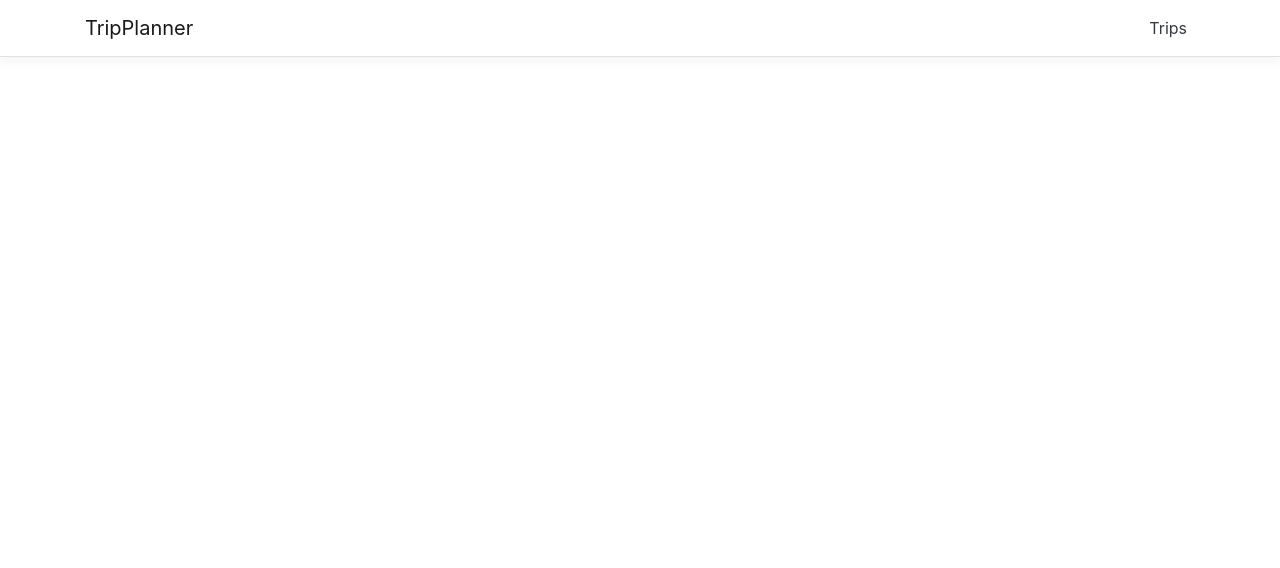
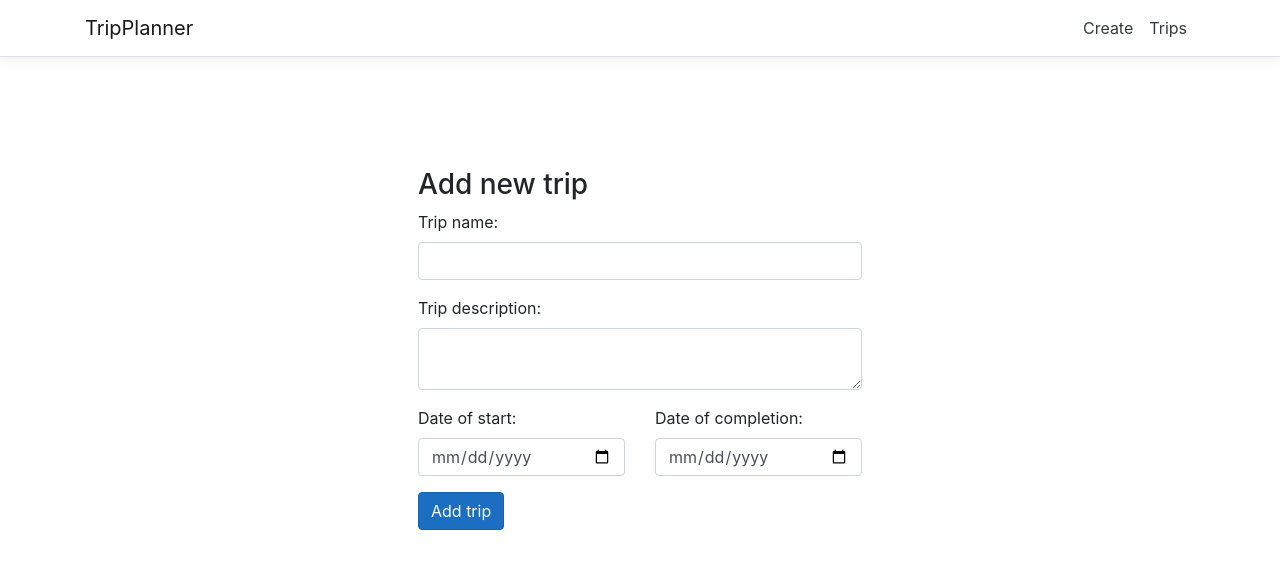
Before and after one commit to parisajabbari/Trips, a React (Create React App) app in the folder TripPlanner/ClientApp/: page /create in a window 1280 px wide. Shown: the top 568 px of the page. Built offline with nearby package versions, Linux system fonts and the light colour scheme.

Commit message:
Addtrip functionallity
this has an issue still cannot add to the trips list. needs some investigation

```diff
--- a/TripPlanner/ClientApp/src/App.js
+++ b/TripPlanner/ClientApp/src/App.js
@@ -2,11 +2,11 @@
 import { Route } from 'react-router';
 import { Layout } from './components/Layout';
 import { Home } from './components/Home';
-import { FetchData } from './components/FetchData';
-import { Counter } from './components/Counter';
+
 
 import './custom.css'
 import { Trips } from './components/Trip/Trips';
+import { Create } from './components/Trip/Create';
 
 export default class App extends Component {
   static displayName = App.name;
@@ -15,9 +15,8 @@
     return (
       <Layout>
         <Route exact path='/' component={Home} />
-        <Route path='/counter' component={Counter} />
-        <Route path='/fetch-data' component={FetchData} />
         <Route path='/trips' component={Trips} />
+        <Route path='/create' component={Create} />
       </Layout>
     );
   }
--- a/TripPlanner/ClientApp/src/components/NavMenu.js
+++ b/TripPlanner/ClientApp/src/components/NavMenu.js
@@ -30,6 +30,9 @@
             <NavbarToggler onClick={this.toggleNavbar} className="mr-2" />
             <Collapse className="d-sm-inline-flex flex-sm-row-reverse" isOpen={!this.state.collapsed} navbar>
               <ul className="navbar-nav flex-grow">
+              <NavItem>
+                  <NavLink tag={Link} className="text-dark" to="/create">Create</NavLink>
+                </NavItem>
                 <NavItem>
                   <NavLink tag={Link} className="text-dark" to="/trips">Trips</NavLink>
                 </NavItem>
--- /dev/null
+++ b/TripPlanner/ClientApp/src/components/Trip/Create.jsx
@@ -0,0 +1,119 @@
+import React, { Component } from 'react';
+import axios from 'axios';
+
+export class Create extends Component{
+    constructor(props){
+        super(props);
+
+        this.onChangeName = this.onChangeName.bind(this);
+        this.onChangeDescription = this.onChangeDescription.bind(this);
+        this.onChangeDateStarted = this.onChangeDateStarted.bind(this);
+        this.onChangeDateCompleted = this.onChangeDateCompleted.bind(this);
+        this.onSubmit = this.onSubmit.bind(this);
+
+        this.state = {
+            name : '',
+            description : '',
+            dateStarted : null,
+            dateCompleted : null
+        }
+    }
+
+    onChangeName(e){
+        this.setState({
+            name : e.target.value
+        });
+    }
+
+    onChangeDescription(e){
+        this.setState({
+            description : e.target.value
+        });
+    }
+
+    onChangeDateStarted(e){
+        this.setState({
+            dateStarted : e.target.value
+        });
+    }
+
+    onChangeDateCompleted(e){
+        this.setState({
+            dateCompleted : e.target.value
+        });
+    }
+
+    onSubmit(e){
+        e.preventDefault();
+        const {history} = this.props
+        let tripObject = {
+            Id: Math.floor(Math.random()*1000),
+            name: this.state.name,
+            description: this.state.description,
+            dateStarted: this.state.dateStarted,
+            dateCompleted: this.state.dateCompleted
+        }
+
+        axios.post("api/Trips/AddTrip", tripObject);/*.then(result => {
+            history.push('/trips');
+        })*/
+    }
+
+    render(){
+        return(
+            <div className="trip-form" >
+                <h3>Add new trip</h3>
+                <form onSubmit={this.onSubmit}>
+                    <div className="form-group">
+                        <label>Trip name:  </label>
+                        <input
+                          type="text"
+                          className="form-control"
+                          value={this.state.name}
+                          onChange={this.onChangeName}
+                         />
+                    </div>
+                    <div className="form-group">
+                        <label>Trip description: </label>
+                        <textarea
+			  type="text"
+                          className="form-control"
+                          value={this.state.description}
+                          onChange={this.onChangeDescription}
+                        />
+                    </div>
+                    <div className="row">
+                        <div className="col col-md-6 col-sm-6 col-xs-12">
+                            <div className="form-group">
+                                <label>Date of start:  </label>
+                                <input
+                                  type="date"
+                                  className="form-control"
+                                  value={this.state.dateStarted}
+                                  onChange={this.onChangeDateStarted}
+                                />
+                            </div>
+                        </div>
+                        <div className="col col-md-6 col-sm-6 col-xs-12">
+                          <div className="form-group">
+                            <label>Date of completion:  </label>
+                            <input
+                                type="date"
+                                className="form-control"
+                                value={this.state.dateCompleted}
+                                onChange={this.onChangeDateCompleted}
+                            />
+                            </div>
+                        </div>
+                    </div>
+
+
+                    <div className="form-group">
+                        <input type="submit" value="Add trip" className="btn btn-primary"/>
+                    </div>
+                </form>
+            </div>
+
+        )
+    }
+}
--- a/TripPlanner/ClientApp/src/custom.css
+++ b/TripPlanner/ClientApp/src/custom.css
@@ -12,3 +12,7 @@
   background-color: #1b6ec2;
   border-color: #1861ac;
 }
+
+.trip-form{
+  margin: 10% 30% 10% 30%;
+}
```
Also changed, not shown: 1 other file (tests, documents, lock files or other folders).
